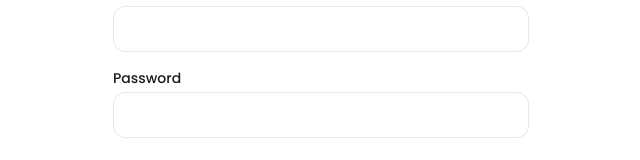
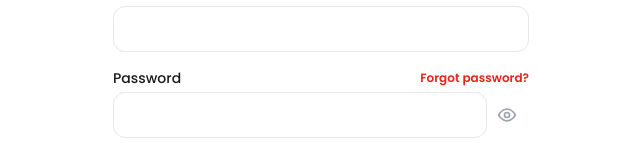
Before and after one commit to lfgSammy/Quickbite_Frontend, a React (Create React App) app: page /login in a window 1280 px wide. Shown: the part 217-377 px from the top of the page, without its empty margins (319-959 px from the left). Built offline with nearby package versions, Linux system fonts and the light colour scheme; no server answers.

Commit message:
feat: integrate PasswordInput component and add forgot password link in LoginPage

```diff
--- a/src/pages/LoginPage.js
+++ b/src/pages/LoginPage.js
@@ -4,6 +4,7 @@ import { useAuth } from '../context/AuthContext';
 import ErrorMessage, { extractErrorMessage } from '../components/ErrorMessage';
 import { GoogleIcon } from '../components/icons';
 import { redirectToGoogle } from '../utils/googleAuth';
+import PasswordInput from '../components/PasswordInput';
 
 const inputClass =
   'rounded-xl border border-gray-200 px-3 py-2.5 text-input focus:border-brand-red focus:outline-none focus:ring-1 focus:ring-brand-red';
@@ -57,9 +58,13 @@ export default function LoginPage() {
         </label>
 
         <label className="flex flex-col gap-1">
-          <span className="text-label text-brand-black">Password</span>
-          <input
-            type="password"
+          <div className="flex items-center justify-between">
+            <span className="text-label text-brand-black">Password</span>
+            <Link to="/forgot-password" className="text-caption font-semibold text-brand-red">
+              Forgot password?
+            </Link>
+          </div>
+          <PasswordInput
             name="password"
             value={form.password}
             onChange={handleChange}
```
